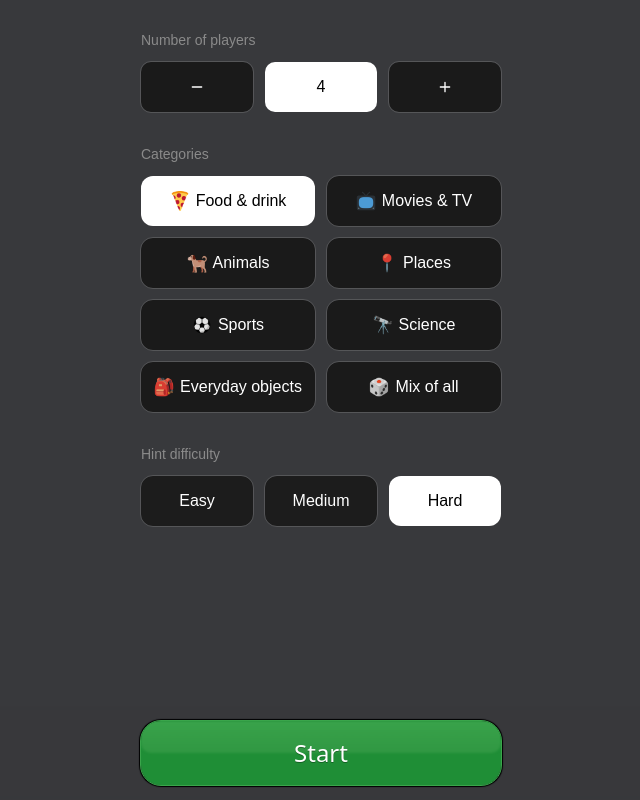
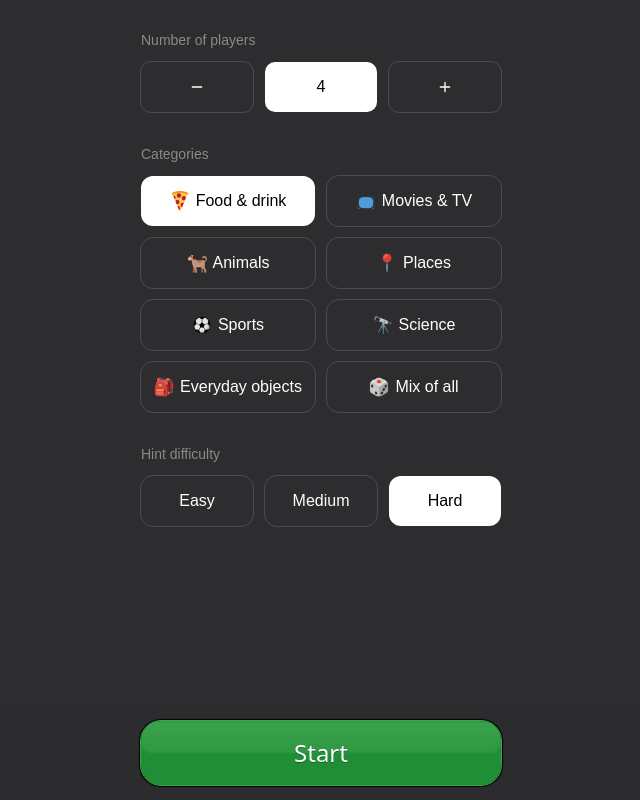
Before and after one commit to casicodes/imposter, a Next.js app: page / in a window 1280 px wide. Shown: the whole page, without its empty margins (319-959 px from the left). Built offline with nearby package versions, Linux system fonts and the light colour scheme; a web font is replaced by a local one.

Commit message:
updage btn colors

```diff
--- a/app/globals.css
+++ b/app/globals.css
@@ -4,7 +4,7 @@
   --background: #ffffff;
   --foreground: #171717;
   /* Page canvas; chrome bars use a tint of this color */
-  --app-canvas: #38393c;
+  --app-canvas: #2d2d30;
 }
 
 @theme inline {
--- a/components/PlayerScreen.tsx
+++ b/components/PlayerScreen.tsx
@@ -332,7 +332,7 @@ export function PlayerScreen({
               onClick={() =>
                 revealed ? setRevealed(false) : onGoToPreviousPlayer()
               }
-              className={`flex size-10 shrink-0 items-center justify-center rounded-full bg-[#181818] ${outlineSubtle}`}
+              className={`flex size-10 shrink-0 items-center justify-center rounded-full bg-[#2d2d30] ${outlineSubtle}`}
               aria-label={
                 revealed ? "Hide role" : "Previous player"
               }
@@ -343,7 +343,7 @@ export function PlayerScreen({
           <button
             type="button"
             onClick={onExitToSetup}
-            className={`flex h-10 shrink-0 items-center justify-center rounded-full bg-[#181818] px-4 font-medium text-white ${outlineSubtle}`}
+            className={`flex h-10 shrink-0 items-center justify-center rounded-full bg-[#2d2d30] px-4 font-medium text-white ${outlineSubtle}`}
           >
             Restart
           </button>
--- a/components/SetupScreen.tsx
+++ b/components/SetupScreen.tsx
@@ -182,7 +182,7 @@ export function SetupScreen({
                 setPlayerCount((n) => Math.max(MIN_PLAYERS, n - 1))
               }
               disabled={playerCount <= MIN_PLAYERS}
-              className={`flex h-[50px] w-full min-w-0 flex-1 items-center justify-center rounded-[10px] text-white ${outlineMuted} bg-[#1A1A1A] disabled:cursor-not-allowed disabled:opacity-40`}
+              className={`flex h-[50px] w-full min-w-0 flex-1 items-center justify-center rounded-[10px] text-white ${outlineMuted} bg-[#2d2d30] disabled:cursor-not-allowed disabled:opacity-40`}
               aria-label="Fewer players"
             >
               <MinusIcon />
@@ -199,7 +199,7 @@ export function SetupScreen({
                 setPlayerCount((n) => Math.min(MAX_PLAYERS, n + 1))
               }
               disabled={playerCount >= MAX_PLAYERS}
-              className={`flex h-[50px] w-full min-w-0 flex-1 items-center justify-center rounded-[10px] text-white ${outlineMuted} bg-[#1A1A1A] disabled:cursor-not-allowed disabled:opacity-40`}
+              className={`flex h-[50px] w-full min-w-0 flex-1 items-center justify-center rounded-[10px] text-white ${outlineMuted} bg-[#2d2d30] disabled:cursor-not-allowed disabled:opacity-40`}
               aria-label="More players"
             >
               <PlusIcon />
@@ -227,7 +227,7 @@ export function SetupScreen({
                       }}
                       className={`flex h-[50px] flex-1 flex-row items-center justify-center gap-1.5 rounded-xl p-1 ${on
                         ? "bg-white"
-                        : `bg-[#1A1A1A] ${outlineMuted}`
+                        : `bg-[#2d2d30] ${outlineMuted}`
                         }`}
                     >
                       <CategoryIcon
@@ -288,7 +288,7 @@ export function SetupScreen({
                   style={controlTextStyle}
                   className={`flex h-[50px] flex-1 items-center justify-center rounded-xl ${on
                     ? "bg-white text-black"
-                    : `bg-[#1A1A1A]/[0.93] text-white ${outlineMuted}`
+                    : `bg-[#2d2d30] text-white ${outlineMuted}`
                     }`}
                 >
                   {label}
```
